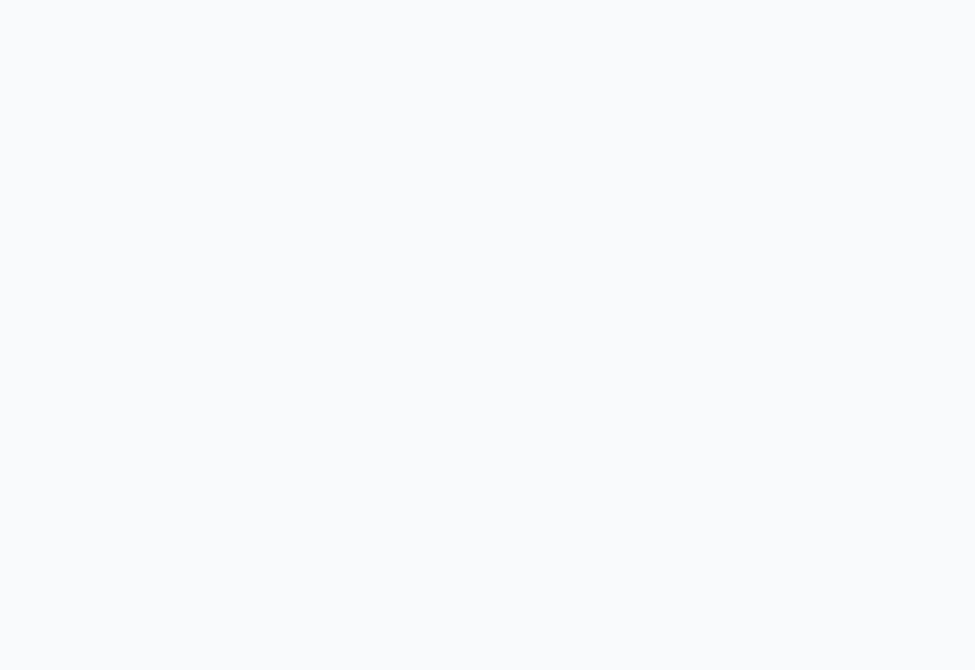
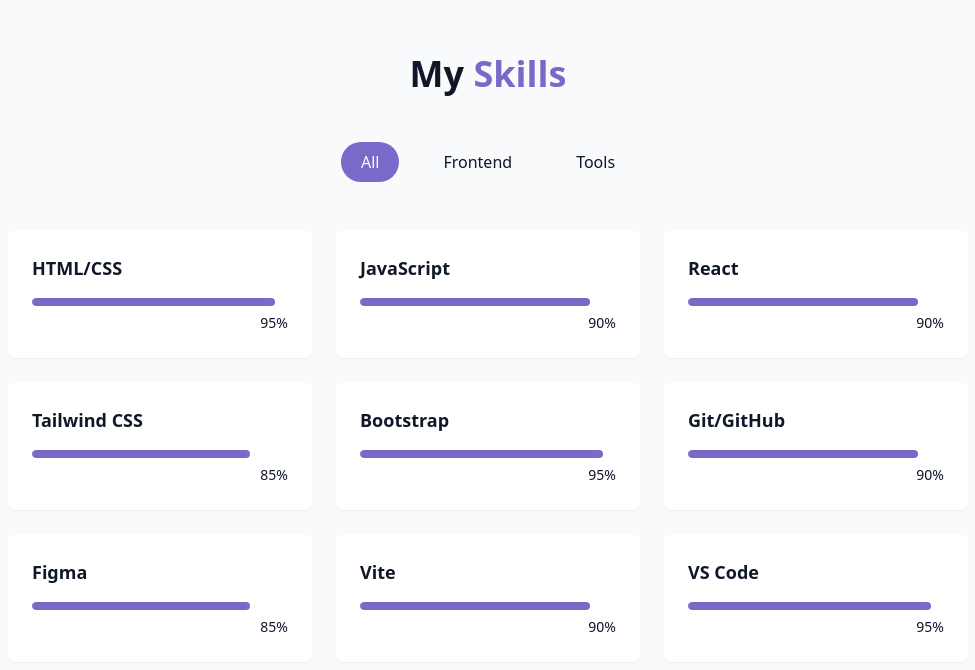
Before and after one commit to Darshankyada2003/Portfolio, a React (Vite) app: page / in a window 1280 px wide. Shown: the part 1548-2218 px from the top of the page, without its empty margins (152-1127 px from the left). Before the commit the page ends 1506 px from the top, so only its background shows below. Built offline with nearby package versions, Linux system fonts and the light colour scheme.

Commit message:
skills section create in category wise show other changes

```diff
--- a/index.html
+++ b/index.html
@@ -2,9 +2,9 @@
 <html lang="en">
   <head>
     <meta charset="UTF-8" />
-    <link rel="icon" type="" href="" />
+    <link rel="icon" type="png" href="" />
     <meta name="viewport" content="width=device-width, initial-scale=1.0" />
-    <title>Vite + React</title>
+    <title>Darshan Portfolio</title>
   </head>
   <body>
     <div id="root"></div>
--- /dev/null
+++ b/src/components/SkillsSection.jsx
@@ -0,0 +1,82 @@
+import React, { useState } from 'react'
+import { cn } from '../lib/utils';
+
+const skills = [
+    //Frontend
+
+    { name: 'HTML/CSS', level: 95, category: 'frontend' },
+    { name: 'JavaScript', level: 90, category: 'frontend' },
+    { name: 'React', level: 90, category: 'frontend' },
+    { name: 'Tailwind CSS', level: 85, category: 'frontend' },
+    { name: 'Bootstrap', level: 95, category: 'frontend' },
+
+    // Tools
+    { name: 'Git/GitHub', level: 90, category: 'tools' },
+    { name: 'Figma', level: 85, category: 'tools' },
+    { name: 'Vite', level: 90, category: 'tools' },
+    { name: 'VS Code', level: 95, category: 'tools' },
+
+]
+
+const categories = ['all', 'frontend', 'tools'];
+
+const SkillsSection = () => {
+
+    const [activeCategory, setActiveCategory] = useState('all');
+
+    const filteredSkills = skills.filter(
+        (skill) => activeCategory === 'all' || skill.category === activeCategory
+    );
+
+    return (
+        <section
+            id='skills'
+            className='py-24 px-4 relative bg-secondary/30'
+        >
+            <div className='container mx-auto max-w-5xl'>
+                <h2 className='text-3xl md:text-4xl font-bold mb-12 text-center'>
+                    My <span className='text-primary'>Skills</span>
+                </h2>
+
+                <div className='flex flex-wrap justify-center gap-6 mb-12'>
+                    {categories.map((category, key) => (
+                        <button
+                            key={key}
+                            onClick={() => setActiveCategory(category)}
+                            className={cn('px-5 py-2 rounded-full transition-colors duration-300 capitalize',
+                                activeCategory === category
+                                    ? 'bg-primary text-primary-foreground'
+                                    : 'bg-secondary/70 text-foreground hover:bd-secondary'
+                            )}
+                        >
+                            {category}
+                        </button>
+                    ))}
+                </div>
+
+                <div className='grid grid-cols-1 sm:grid-cols-2 lg:grid-cols-3 gap-6'>
+                    {filteredSkills.map((skill, key) => (
+                        <div key={key} className='bg-card p-6 rounded-lg shadow-xs card-hover'>
+                            <div className='text-left mb-4'>
+                                <h3 className='font-semibold text-lg'>{skill.name}</h3>
+                            </div>
+                            <div className='w-full bg-secondary/50 h-2 rounded-full overflow-hidden'>
+                                <div
+                                    className='bg-primary h-2 rounded-full origin-left animate-[grow_1.5s_ease-out]'
+                                    style={{ width: skill.level + '%' }}
+                                />
+                            </div>
+                            <div className='text-right mt-1'>
+                                <span className='text-sm text-muted-foreground'>
+                                    {skill.level}%
+                                </span>
+                            </div>
+                        </div>
+                    ))}
+                </div>
+            </div>
+        </section>
+    )
+}
+
+export default SkillsSection
--- a/src/pages/Home.jsx
+++ b/src/pages/Home.jsx
@@ -4,6 +4,7 @@
 import Navbar from '../components/Navbar'
 import HeroSection from '../components/HeroSection'
 import Aboutsection from '../components/AboutSection'
+import SkillsSection from '../components/SkillsSection'
 
 const Home = () => {
   return (
@@ -14,6 +15,7 @@
       <main>
         <HeroSection />
         <Aboutsection />
+        <SkillsSection />
       </main>
     </div>
   )
```
Also changed, not shown: public/icon.png (added).
